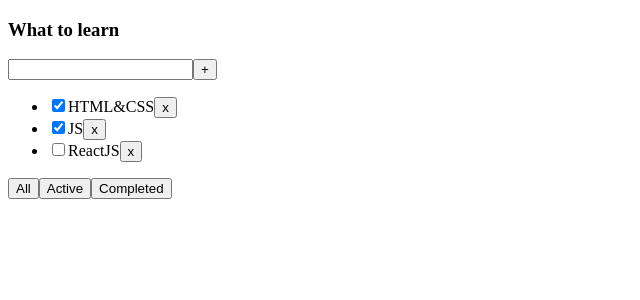
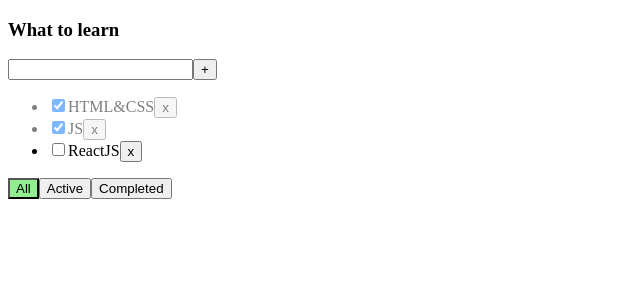
Before and after one commit to Endle2sCod1ng/todolist, a React (Vite) app: page / in a window 1280 px wide. Shown: the top 300 px of the page, without its empty margins (0-640 px from the left). Built offline with nearby package versions, Linux system fonts and the light colour scheme.

Commit message:
md w/Tl(chTskStts)

```diff
--- a/package.json
+++ b/package.json
@@ -24,6 +24,7 @@
     "eslint-plugin-react-hooks": "^7.0.1",
     "eslint-plugin-react-refresh": "^0.4.24",
     "globals": "^16.5.0",
+    "sass-embedded": "^1.97.0",
     "typescript": "~5.9.3",
     "typescript-eslint": "^8.46.4",
     "vite": "^7.2.4"
--- a/src/shared/ui/AppButton/AppButton.tsx
+++ b/src/shared/ui/AppButton/AppButton.tsx
@@ -2,8 +2,20 @@
 
 interface AppButtonProps extends ButtonHTMLAttributes<HTMLButtonElement> {
   children: ReactNode;
+  className?: string;
 }
 
-export const AppButton = ({ children, ...otherProps }: AppButtonProps) => {
-  return <button {...otherProps}>{children}</button>;
+export const AppButton = ({
+  children,
+  className,
+  ...otherProps
+}: AppButtonProps) => {
+  return (
+    <button
+      className={`${className ?? className}`}
+      {...otherProps}
+    >
+      {children}
+    </button>
+  );
 };
--- a/src/widgets/Todolist/ui/Todolist/Todolist.tsx
+++ b/src/widgets/Todolist/ui/Todolist/Todolist.tsx
@@ -33,6 +33,18 @@
     setTasks([newTask, ...tasks]);
   };
 
+  const changeTaskStatus = ({
+    taskId,
+    isDone,
+  }: {
+    taskId: string;
+    isDone: boolean;
+  }) => {
+    setTasks([
+      ...tasks.map((t) => (t.id === taskId ? { ...t, isDone } : t)),
+    ]);
+  };
+
   const changeFilter = (filter: FilterType) => {
     setFilter(filter);
   };
@@ -52,7 +64,9 @@
         tasks={filtredTasks}
         createTask={createTask}
         deleteTask={deleteTask}
+        changeTaskStatus={changeTaskStatus}
         changeFilter={changeFilter}
+        filter={filter}
       />
       {/* <TodolistItem
         title="Songs"
--- /dev/null
+++ b/src/widgets/Todolist/ui/TodolistItem/TodolistItem.module.scss
@@ -0,0 +1,15 @@
+.error {
+  border: red 1px solid;
+}
+
+.errorMessage {
+  color: red;
+}
+
+.activeFilter {
+  background-color: lightgreen;
+}
+
+.isDone {
+  opacity: 0.5;
+}
--- a/src/widgets/Todolist/ui/TodolistItem/TodolistItem.tsx
+++ b/src/widgets/Todolist/ui/TodolistItem/TodolistItem.tsx
@@ -1,32 +1,48 @@
 import { AppButton } from "@/shared/ui/AppButton/AppButton";
 import type { FilterType, Task } from "../../model/tasks";
-import { useRef, useState, type ChangeEvent, type KeyboardEvent } from "react";
+import { useState, type ChangeEvent, type KeyboardEvent } from "react";
+import s from "./TodolistItem.module.scss";
 
 interface TodolistItemProps {
   title: string;
+  filter: string;
   tasks: Task[];
   createTask: (title: string) => void;
   deleteTask: (taksId: string) => void;
+  changeTaskStatus: ({
+    taskId,
+    isDone,
+  }: {
+    taskId: string;
+    isDone: boolean;
+  }) => void;
   changeFilter: (filter: FilterType) => void;
   className?: string;
 }
 export const TodolistItem = ({
   title,
+  filter,
   tasks,
   className,
   createTask,
   deleteTask,
+  changeTaskStatus,
   changeFilter,
 }: TodolistItemProps) => {
   // const inputRef = useRef<HTMLInputElement>(null);
   const [taskTitle, setTaskTitle] = useState<string>("");
+  const [error, setError] = useState<string | null>(null);
 
   const createTaskHandler = () => {
-    if (taskTitle) {
-      createTask(taskTitle);
+    const trimTitle = taskTitle.trim();
+    if (trimTitle !== "") {
+      createTask(trimTitle);
       setTaskTitle("");
+    } else {
+      setError("Title is requred");
     }
   };
+
   return (
     <>
       {tasks.length === 0 ? (
@@ -36,11 +52,13 @@
           <h3>{title}</h3>
           <div>
             <input
+              className={`${error && s.error}`}
               //  ref={inputRef}
               value={taskTitle}
-              onChange={(e: ChangeEvent<HTMLInputElement>) =>
-                setTaskTitle(e.currentTarget.value)
-              }
+              onChange={(e: ChangeEvent<HTMLInputElement>) => {
+                setTaskTitle(e.currentTarget.value);
+                setError(null);
+              }}
               onKeyDown={(e: KeyboardEvent<HTMLInputElement>) => {
                 if (e.key === "Enter") {
                   createTaskHandler();
@@ -58,6 +76,7 @@
             >
               +
             </AppButton>
+            {error && <div className={s.errorMessage}>{error}</div>}
           </div>
           <ul>
             {tasks.map((t) => {
@@ -65,12 +84,24 @@
               const deleteTaskhandler = (taskId: string) => {
                 deleteTask(taskId);
               };
+
+              const changeTaskStatusHandler = (
+                e: ChangeEvent<HTMLInputElement>
+              ) => {
+                changeTaskStatus({
+                  taskId: t.id,
+                  isDone: e.currentTarget.checked,
+                });
+              };
               return (
-                <li key={crypto.randomUUID()}>
+                <li
+                  key={crypto.randomUUID()}
+                  className={`${t.isDone ? s.isDone : ""}`}
+                >
                   <input
                     type="checkbox"
                     checked={t.isDone}
-                    onChange={() => {}}
+                    onChange={changeTaskStatusHandler}
                   />
                   <span>{t.title}</span>
                   <AppButton onClick={() => deleteTaskhandler(t.id)}>
@@ -81,9 +112,22 @@
             })}
           </ul>
           <div>
-            <AppButton onClick={() => changeFilter("all")}>All</AppButton>
-            <AppButton onClick={() => changeFilter("active")}>Active</AppButton>
-            <AppButton onClick={() => changeFilter("completed")}>
+            <AppButton
+              onClick={() => changeFilter("all")}
+              className={filter === "all" ? s.activeFilter : ""}
+            >
+              All
+            </AppButton>
+            <AppButton
+              onClick={() => changeFilter("active")}
+              className={filter === "active" ? s.activeFilter : ""}
+            >
+              Active
+            </AppButton>
+            <AppButton
+              onClick={() => changeFilter("completed")}
+              className={filter === "completed" ? s.activeFilter : ""}
+            >
               Completed
             </AppButton>
           </div>
```
Also changed, not shown: 1 other file (tests, documents, lock files or other folders).
